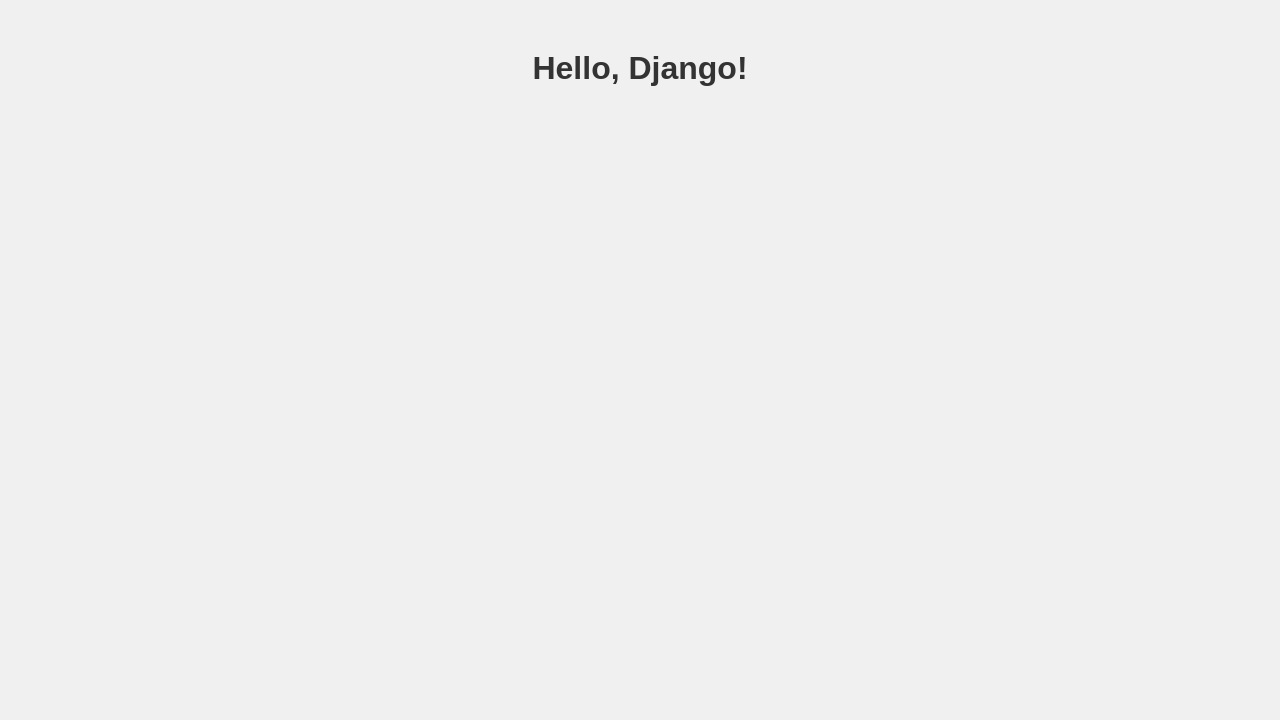
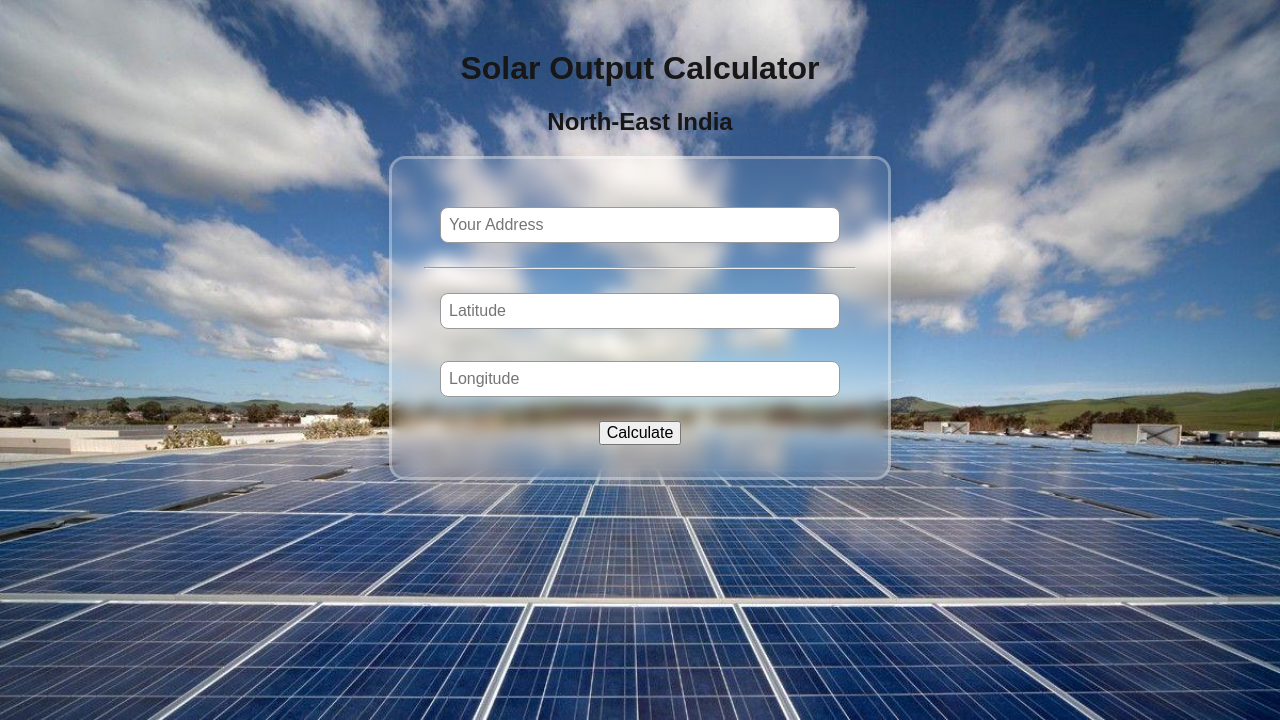
Before and after one commit to nakshjoshi/rooftop_solar_BAH-24, a Django app: page / in a window 1280 px wide. Before the commit the part shown is almost empty. Shown: the top 720 px of the page. Run offline with Django 5.2, Linux system fonts and the light colour scheme.

Commit message:
implement a basic home page

```diff
--- a/BAH_24/solar_calculator/static/solar_calculator/styles.css
+++ b/BAH_24/solar_calculator/static/solar_calculator/styles.css
@@ -1,7 +1,43 @@
 body {
+    background: url("/static/solar_calculator/images/bg.jpg");
+    background-repeat: no-repeat;
+    background-size: cover;
     font-family: Arial, sans-serif;
     background-color: #f0f0f0;
-    color: #333;
+    color: #171717;
     text-align: center;
     margin: 50px;
 }
+
+form {
+    display: inline-block;
+    padding: 2em;
+    background: rgba(255, 255, 255, 0.08);
+    border-radius: 16px;
+    box-shadow: 0 4px 30px rgba(0, 0, 0, 0.1);
+    backdrop-filter: blur(7.3px);
+    -webkit-backdrop-filter: blur(7.3px);
+    border: 3px solid rgba(255, 255, 255, 0.31);
+}
+
+input {
+    font: 1em sans-serif;
+    padding: 0.5em;
+    margin: 1em;
+    width: 25em;
+    box-sizing: border-box;
+    border: 1px solid #999;
+    border-radius: 0.5em;
+}
+
+button {
+    font: 1em sans-serif;
+    margin-top: 0.5em;
+}
+
+
+@media screen and (min-width: 30rem) {
+    .container {
+        margin: 1em 2em;
+    }
+}
--- a/BAH_24/solar_calculator/templates/solar_calculator/home.html
+++ b/BAH_24/solar_calculator/templates/solar_calculator/home.html
@@ -1,13 +1,28 @@
 <!DOCTYPE html>
 <html lang="en">
+
 <head>
     <meta charset="UTF-8">
     <meta name="viewport" content="width=device-width, initial-scale=1.0">
-    <title>Home</title>
+    <title>Solar Output Calculator</title>
     {% load static %}
     <link rel="stylesheet" href="{% static 'solar_calculator/styles.css' %}">
 </head>
+
 <body>
-    <h1>Hello, Django!</h1>
+    <h1>Solar Output Calculator</h1>
+    <h2>North-East India</h2>
+    <form>
+        <input name="address" placeholder="Your Address">
+        <br>
+        <hr>
+        <input type="number" placeholder="Latitude" step="0.0001" min="21.6" max="29.2">
+        <br>
+        <input type="number" placeholder="Longitude" step="0.0001" min="88.0" max="97.4">
+        <br>
+        <button type="submit">Calculate</button>
+
+    </form>
 </body>
+
 </html>
```
Also changed, not shown: BAH_24/solar_calculator/static/solar_calculator/images/bg.jpg (added).
